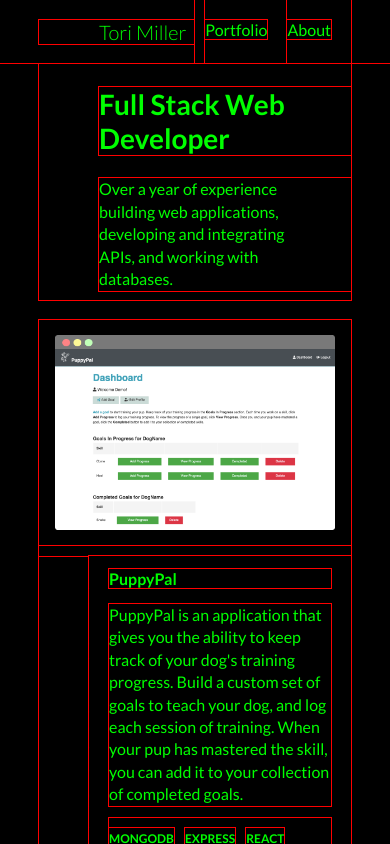
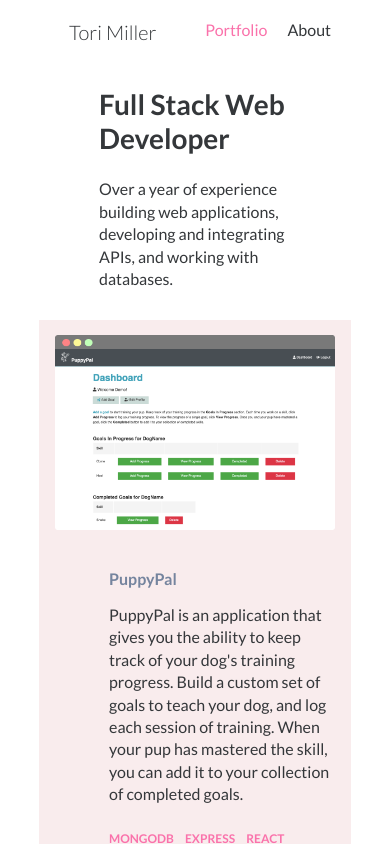
Before and after one commit to torimiller/portfolio, a React (Create React App) app in the folder client/: page / in a window 390 px wide. Shown: the top 844 px of the page. Built offline with nearby package versions, Linux system fonts and the light colour scheme.

Commit message:
layout changes

```diff
--- a/client/src/App.css
+++ b/client/src/App.css
@@ -91,6 +91,7 @@ html, body {
     font-size: 1.25em;
     grid-column-start: 2;
     grid-column-end: 4;
+    padding-left: 30px;
   }
 
   .nav-item {
@@ -674,8 +675,10 @@ html, body {
 }
 
 
-* {
+/* FOR TROUBLESHOOTING LAYOUT ISSUES */
+
+/* * {
   background: #000 !important;
   color: #0f0 !important;
   outline: solid #f00 1px !important;
-}
+} */
```
